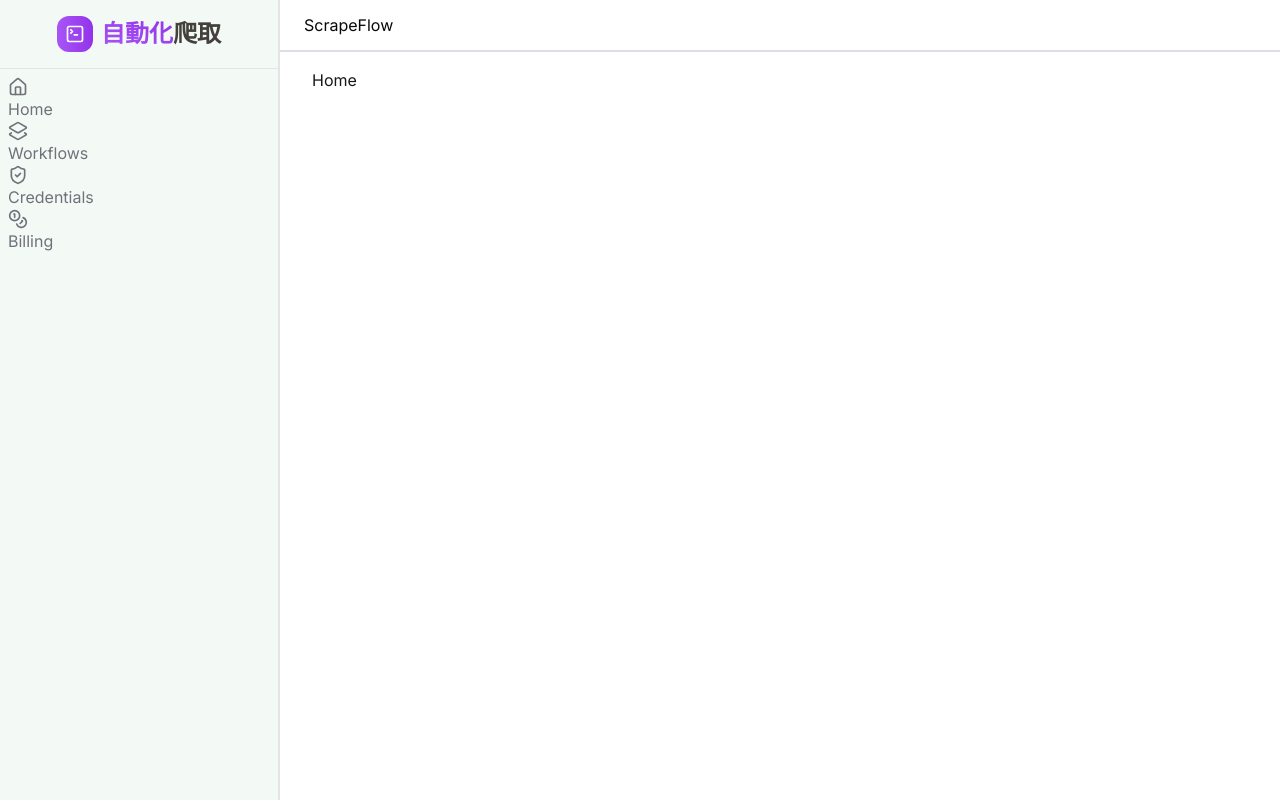
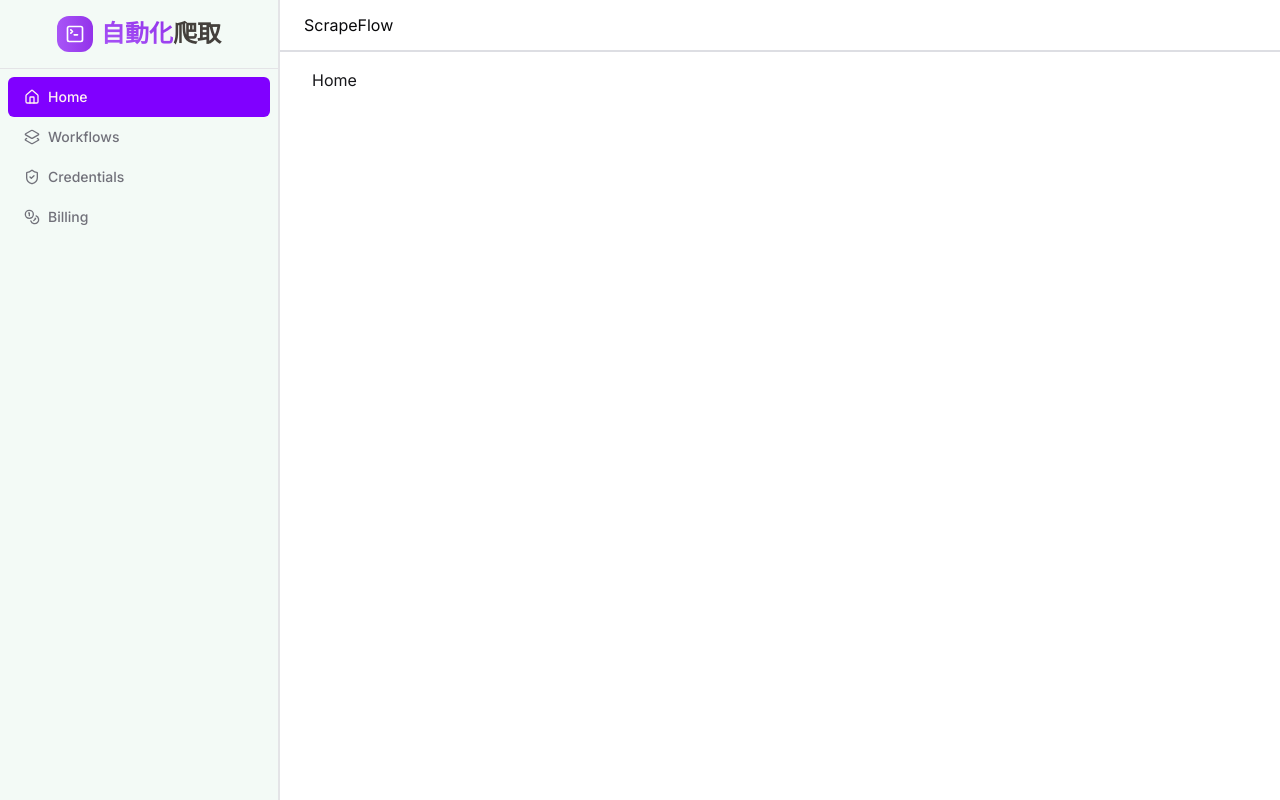
Before and after one commit to Vic428-human/scrape-flow, a Next.js app: page / in a window 1280 px wide. Built offline with nearby package versions, Linux system fonts and the light colour scheme.

Commit message:
對hover side bar style

```diff
--- a/components/Sidebar.tsx
+++ b/components/Sidebar.tsx
@@ -10,6 +10,8 @@ import {
 import React from "react";
 import Logo from "./Logo";
 import Link from "next/link";
+import { buttonVariants } from "./ui/button";
+import { usePathname } from "next/navigation";
 
 const routes = [
   {
@@ -34,6 +36,13 @@ const routes = [
   },
 ];
 const DesktopSidebar = () => {
+  const pathName = usePathname();
+  // 確認當前路由是否激活
+  const isActiveRoute =
+    routes.find(
+      (route) => route.href.length > 0 && pathName?.includes(route.href)
+    ) || routes[0];
+
   return (
     // min-w-[] 這種寫法會讓元素的寬度被鎖定在 280px，不論內容多少或父容器多寬，元素都只會是 280p
     // w-full => 自動填滿父容器剩餘的寬度，寬度會隨父容器變化而自動調整。
@@ -45,7 +54,16 @@ const DesktopSidebar = () => {
       </div>
       <div className="flex flex-col p-2">
         {routes.map((route) => (
-          <Link href={route.href} key={route.href}>
+          <Link
+            href={route.href}
+            key={route.href}
+            className={buttonVariants({
+              variant:
+                isActiveRoute.href === route.href
+                  ? "sidebarActiveItem"
+                  : "sidebarItem",
+            })}
+          >
             <route.icon size={20} />
             {route.label}
           </Link>
--- a/components/ui/button.tsx
+++ b/components/ui/button.tsx
@@ -1,8 +1,8 @@
-import * as React from "react"
-import { Slot } from "@radix-ui/react-slot"
-import { cva, type VariantProps } from "class-variance-authority"
+import * as React from "react";
+import { Slot } from "@radix-ui/react-slot";
+import { cva, type VariantProps } from "class-variance-authority";
 
-import { cn } from "@/lib/utils"
+import { cn } from "@/lib/utils";
 
 const buttonVariants = cva(
   "inline-flex items-center justify-center gap-2 whitespace-nowrap rounded-md text-sm font-medium ring-offset-background transition-colors focus-visible:outline-none focus-visible:ring-2 focus-visible:ring-ring focus-visible:ring-offset-2 disabled:pointer-events-none disabled:opacity-50 [&_svg]:pointer-events-none [&_svg]:size-4 [&_svg]:shrink-0",
@@ -18,6 +18,11 @@ const buttonVariants = cva(
           "bg-secondary text-secondary-foreground hover:bg-secondary/80",
         ghost: "hover:bg-accent hover:text-accent-foreground",
         link: "text-primary underline-offset-4 hover:underline",
+        // 客製化
+        sidebarItem:
+          "gap-2 !justify-start hover:bg-muted-foreground hover:bg-primary/80 hover:text-primary-foreground",
+        sidebarActiveItem:
+          "gap-2 !justify-start bg-primaryPurple text-primary-foreground hover:bg-primary/80",
       },
       size: {
         default: "h-10 px-4 py-2",
@@ -31,26 +36,26 @@ const buttonVariants = cva(
       size: "default",
     },
   }
-)
+);
 
 export interface ButtonProps
   extends React.ButtonHTMLAttributes<HTMLButtonElement>,
     VariantProps<typeof buttonVariants> {
-  asChild?: boolean
+  asChild?: boolean;
 }
 
 const Button = React.forwardRef<HTMLButtonElement, ButtonProps>(
   ({ className, variant, size, asChild = false, ...props }, ref) => {
-    const Comp = asChild ? Slot : "button"
+    const Comp = asChild ? Slot : "button";
     return (
       <Comp
         className={cn(buttonVariants({ variant, size, className }))}
         ref={ref}
         {...props}
       />
-    )
+    );
   }
-)
-Button.displayName = "Button"
+);
+Button.displayName = "Button";
 
-export { Button, buttonVariants }
+export { Button, buttonVariants };
```
